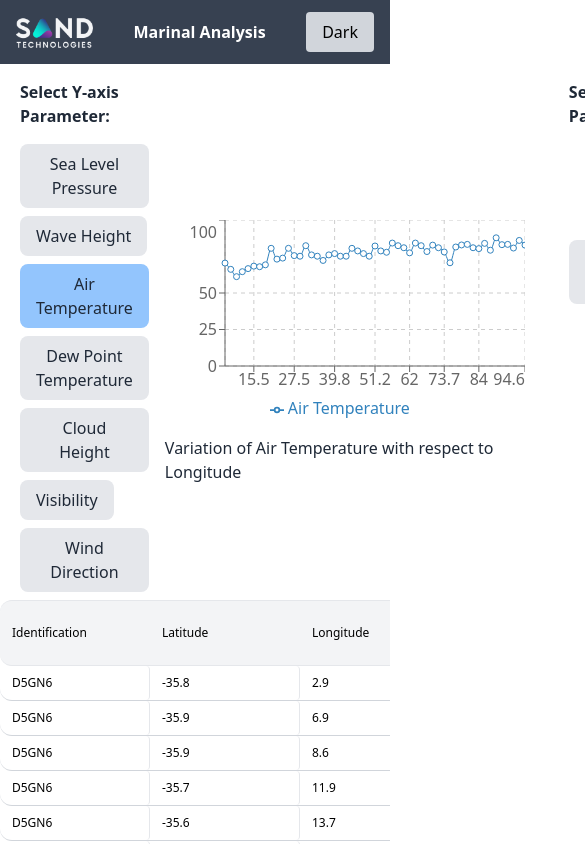
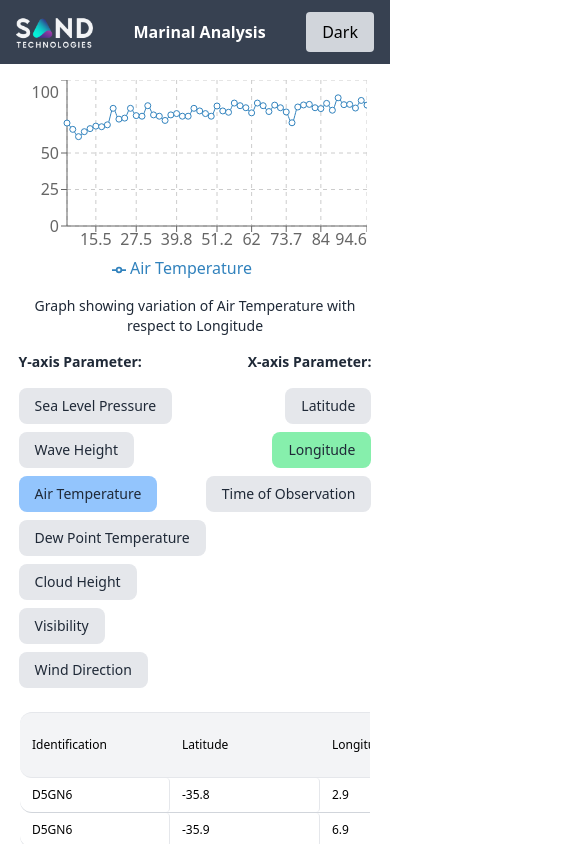
Before and after one commit to amarsrivastava68/Recharts-Data-representation, a Next.js app: page / in a window 390 px wide. Shown: the top 844 px of the page, 585 px wide, since content can reach past the window. Built offline with nearby package versions, Linux system fonts and the light colour scheme.

Commit message:
responsive layout configured

```diff
--- a/pages/Graph.tsx
+++ b/pages/Graph.tsx
@@ -22,59 +22,46 @@ const Graph = ({ jsonData, theme }: { jsonData: any[], theme: string }) => {
   const CustomTooltip = ({ active, payload }: { active?: boolean, payload?: any[] }) => {
     console.log(payload)
     if (active && payload && payload.length) {
-      const xKey = payload[0].name;
-      const xValue = payload[0].payload[yAxisDataKey];
-      const yKey = xAxisDataKey;
-      const yValue = payload[0].payload[xAxisDataKey];
+      const xKey = xAxisDataKey;
+      const xValue = payload[0].payload[xAxisDataKey];
+      const yKey = yAxisDataKey;
+      const yValue = payload[0].payload[yAxisDataKey];
 
       return (
         <div className="bg-white border border-gray-500 p-2 rounded-md shadow">
+
+          <p className="font-semibold text-black">{`${yKey}: ${yValue}`}</p>
           <p className="font-semibold text-black">{`${xKey}: ${xValue}`}</p>
-          <p className="font-semibold text-black">{`${yKey}: ${yValue}`}</p>
         </div>
       );
     }
     return null;
   };
   return (
-    <div className="flex justify-between">
-      {/* Left side: Y-axis key selection */}
-      <div className="flex flex-col items-start mr-4 ml-5">
-        <p className={`mb-4 font-bold ${theme === 'dark' ? 'text-white' : 'text-gray-800'}`}>Select Y-axis Parameter:</p>
-        {yAxisOptions.map((option, index) => (
-          <button
-            key={index}
-            onClick={() => handleYAxisChange(option)}
-            className={`mb-2 py-2 px-4 rounded-lg text-base  transition duration-300 ease-in-out ${
-              theme === 'dark'
-                ? `text-white ${yAxisDataKey === option ? 'bg-blue-500' : 'bg-gray-900 hover:bg-gray-700'}`
-                : `text-gray-800 ${yAxisDataKey === option ? 'bg-blue-300' : 'bg-gray-200 hover:bg-gray-300'}`
-            } focus:outline-none`}
-          >
-            {option}
-          </button>
-        ))}
-      </div>
+    <div className="flex md:justify-between md:flex-row flex-col">
+      {/* Left side: Y-axis key selection for desktop */}
+
 
       {/* Graph */}
       <div className="flex justify-center flex-col items-center">
-        {/* LineChart for small screens */}
-        <div className="block sm:hidden mt-10 mr-4 mb-4">
+        {/* LineChart for small screens  */}
+        <div className="block md:hidden md:mt-5  mr-4 mb-4">
           <div className="flex justify-center text-center">
             <LineChart width={360} height={200} data={jsonData} margin={{ top: 0, right: 0, left: 0, bottom: 0 }}>
               <CartesianGrid strokeDasharray="4 4" />
               <XAxis dataKey={xAxisDataKey} />
               <YAxis />
-              <Tooltip />
+              <Tooltip content={<CustomTooltip />} />
               <Legend />
               <Line type="monotone" dataKey={yAxisDataKey} />
             </LineChart>
           </div>
         </div>
 
+
         {/* LineChart for larger screens */}
         <div className="hidden sm:block max-w-screen-lg mb-4">
-          <LineChart width={1000} height={400} data={jsonData} margin={{ top: 5, right: 10, left: 0, bottom: 5 }}>
+          <LineChart width={1100} height={450} data={jsonData} margin={{ top: 5, right: 10, left: 0, bottom: 5 }}>
             <CartesianGrid strokeDasharray="3 3" />
             <XAxis dataKey={xAxisDataKey} />
             <YAxis />
@@ -84,20 +71,38 @@ const Graph = ({ jsonData, theme }: { jsonData: any[], theme: string }) => {
           </LineChart>
         </div>
 
+
         {/* Variation sentence */}
-        <div className={`flex justify-center mb-4  ${theme === 'dark' ? 'text-white' : 'text-gray-800'}`}>
-          <p>Variation of {yAxisDataKey} with respect to {xAxisDataKey}</p>
+        <div className={`flex justify-center mb-4 md:ml-20 ml-5 mr-5 text-center text-sm   ${theme === 'dark' ? 'text-white' : 'text-gray-800'}`}>
+        <p>Graph showing variation of {yAxisDataKey} with respect to {xAxisDataKey}</p>
         </div>
       </div>
 
-      {/* Right side: X-axis key selection */}
-      <div className="flex flex-col items-end mr-5 ml-7">
-        <p className={`mb-4 font-bold ${theme === 'dark' ? 'text-white' : 'text-gray-800'}`}>Select X-axis Parameter:</p>
+      {/* Right side: X-axis key selection for desktop*/}
+    <div className='flex md:mr-5 md:gap-2 justify-center '>
+      <div className="flex flex-col items-start  ">
+        <p className={`mb-4 font-bold text-sm ${theme === 'dark' ? 'text-white' : 'text-gray-800'}`}> Y-axis Parameter:</p>
+        {yAxisOptions.map((option, index) => (
+          <button
+            key={index}
+            onClick={() => handleYAxisChange(option)}
+            className={`mb-2 py-2 px-4 rounded-lg text-sm transition duration-300 ease-in-out ${
+              theme === 'dark'
+                ? `text-white  ${yAxisDataKey === option ? 'bg-blue-500' : 'bg-gray-900 hover:bg-gray-700'}`
+                : `text-gray-800 ${yAxisDataKey === option ? 'bg-blue-300' : 'bg-gray-200 hover:bg-gray-300'}`
+            } focus:outline-none`}
+          >
+            {option}
+          </button>
+        ))}
+      </div>
+      <div className="flex flex-col items-end   ">
+        <p className={`mb-4 font-bold text-sm ${theme === 'dark' ? 'text-white' : 'text-gray-800'}`}> X-axis Parameter:</p>
         {xAxisOptions.map((option, index) => (
           <button
             key={index}
             onClick={() => handleXAxisChange(option)}
-            className={`mb-2 py-2 px-4 rounded-lg text-base  transition duration-300 ease-in-out ${
+            className={`mb-2 py-2 px-4 rounded-lg text-sm  transition duration-300 ease-in-out ${
               theme === 'dark'
                 ? `text-white ${xAxisDataKey === option ? 'bg-green-500' : 'bg-gray-900 hover:bg-gray-700'}`
                 : `text-gray-800 ${xAxisDataKey === option ? 'bg-green-300' : 'bg-gray-200 hover:bg-gray-300'}`
@@ -107,6 +112,7 @@ const Graph = ({ jsonData, theme }: { jsonData: any[], theme: string }) => {
           </button>
         ))}
       </div>
+      </div>
     </div>
   );
 };
--- a/pages/Main.tsx
+++ b/pages/Main.tsx
@@ -54,11 +54,11 @@ const MainPage = ({ data, theme }: { data: [], theme: string }) => {
 
 
   return (
-    <div className={` ${theme === 'dark' ? ' text-gray' :' text-black'}`}>
+    <div className={` ${theme === 'dark' ? ' text-gray' :' text-black'}` }>
       <Graph jsonData={jsonData} theme={theme} />
 
       {/* Table */}
-      <div className="min-h-full overflow-x-scroll md:mx-16">
+      <div className="min-h-full overflow-x-scroll md:mx-16 mt-4 mx-5">
         <div>
           <div className={`min-w-full w-max border-t border-b rounded-xl flex ${theme === 'dark' ? ' text-white' : 'bg-gray-100 text-black'}`}>
             {heading.map((value: any, index: any) => (
```
